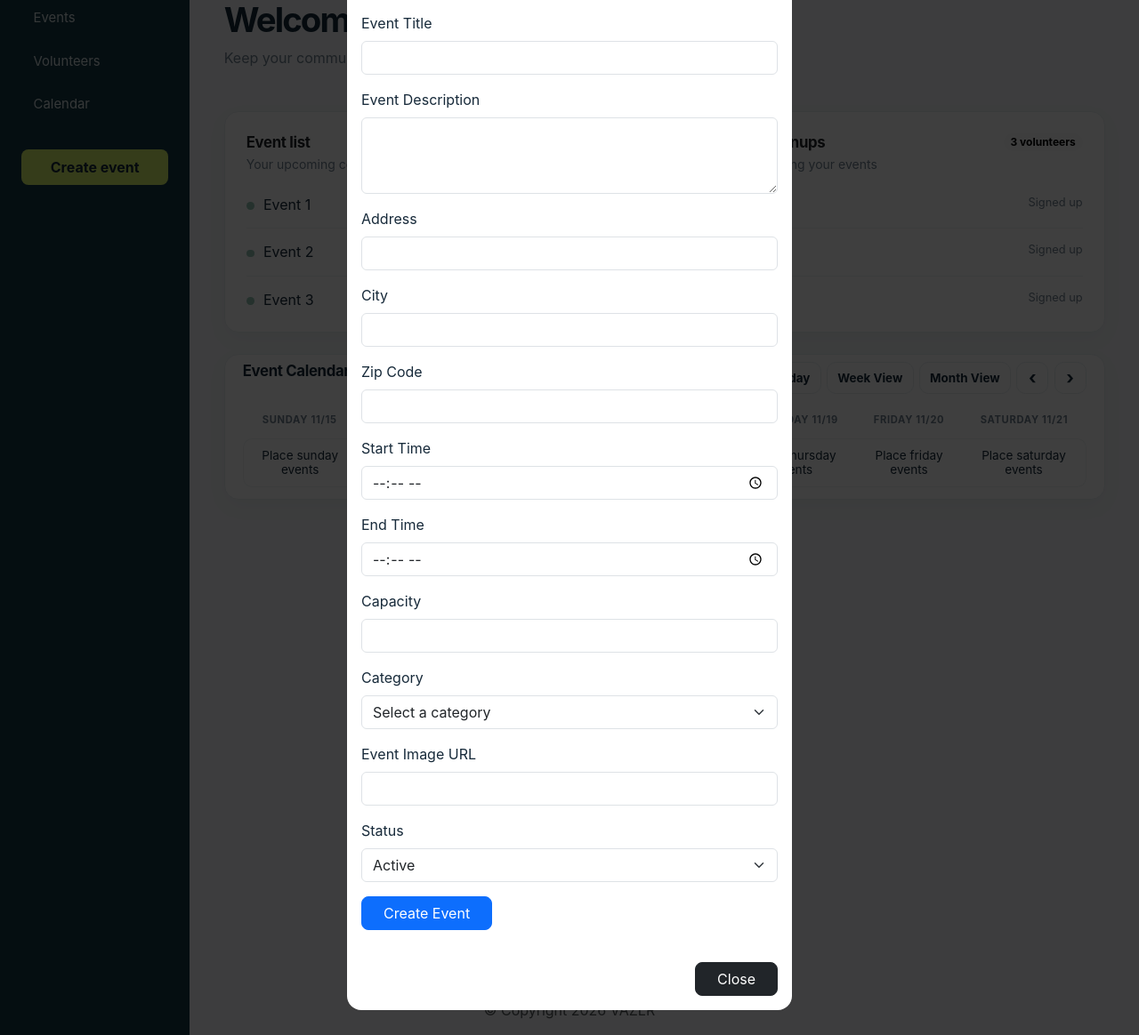
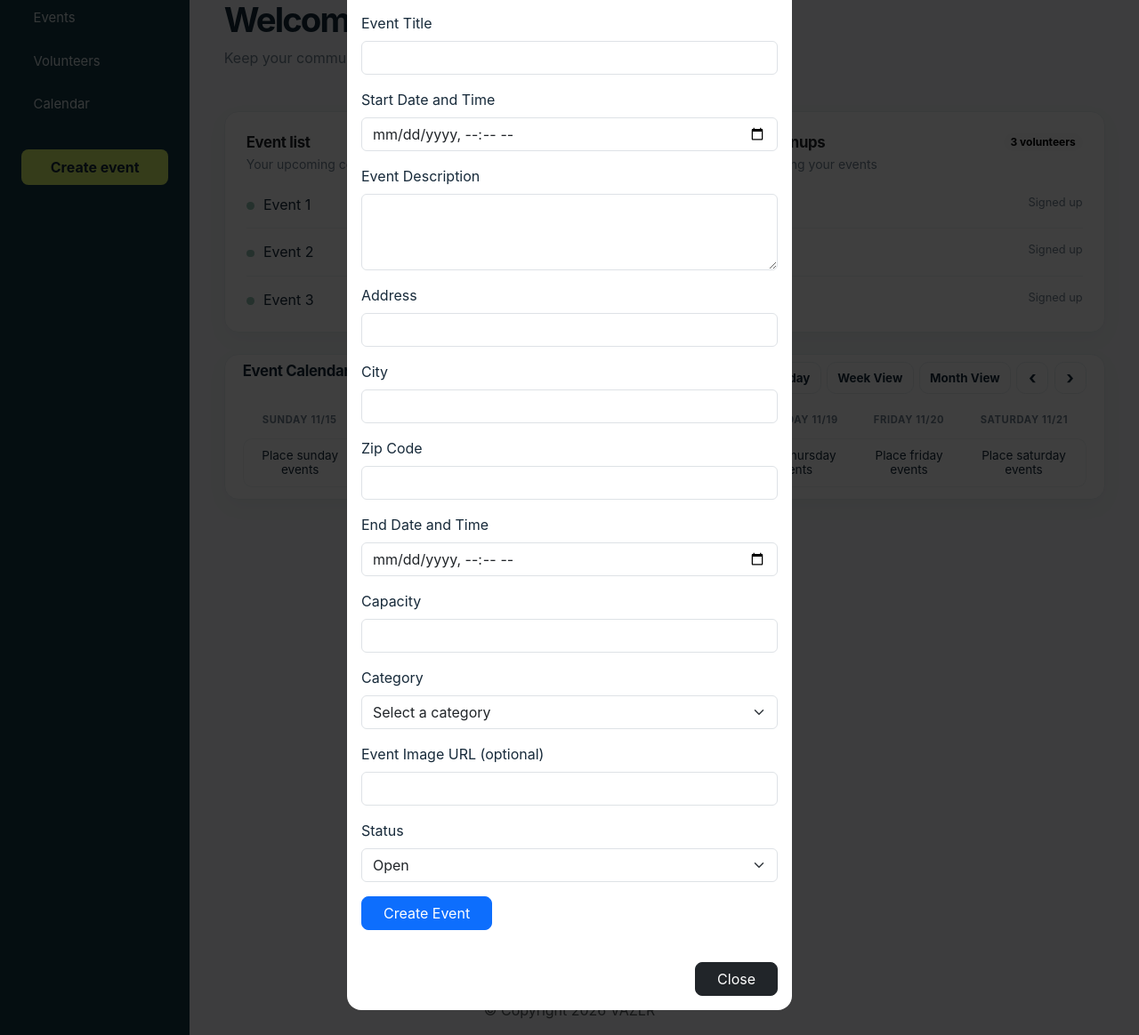
Before and after one commit to ZackM11/Vazlr, a Node server app: page /orgs-test in a window 1280 px wide, after a click on "Create event". Shown: the part 120-1284 px from the top of the page at 89% size. Run offline with Node 20, Linux system fonts and the light colour scheme; some libraries are stand-ins or nearby versions.

Commit message:
Still working on event modal

```diff
--- a/ProjectSourceCode/src/organizations.js
+++ b/ProjectSourceCode/src/organizations.js
@@ -37,13 +37,17 @@ const createEventSchema = zod.object({
 	eventAddress: zod.string().trim().min(1),
 	eventCity: zod.string().trim().min(1),
 	eventZip: zod.string().trim().min(1).max(10),
-	//eventStart: zod.string().datetime({ offset: true }),
-	//eventEnd: zod.string().datetime({ offset: true }),
+	eventStart: zod.string().datetime({ offset: true }),
+	eventEnd: zod.string().datetime({ offset: true }),
 	eventCapacity: zod.coerce.number().int().positive().max(2147483647),
-	//eventCategory: zod.coerce.number().int().positive(),
+	eventCategory: zod.coerce.number().int().positive(),
 	eventImage: zod.union([zod.literal(""), zod.string().url()]).optional(),
 	eventStatus: zod.enum(["open", "cancelled"]).default("open"),
-});
+}).refine(
+	({ eventStart, eventEnd }) =>
+		new Date(eventEnd).getTime() > new Date(eventStart).getTime(),
+	{ path: ["eventEnd"], message: "End time must be after start time." },
+);
 
 router.get("/testing", (req, res) => {
 	res.send("You are a generous philanthropist");
@@ -133,15 +137,15 @@ router.post("/events", requireOrganization, async (req, res) => {
 
 		const newEvent = await db.one(query, [
 			organizationId,
-			67, //vbody.eventCategory,
+			category.id,
 			vbody.eventName,
 			vbody.eventDescription,
 			vbody.eventImage || null,
 			vbody.eventAddress,
 			vbody.eventCity,
 			vbody.eventZip,
-			"06:07", //vbody.eventStart,
-			"06:07", //vbody.eventEnd,
+			vbody.eventStart,
+			vbody.eventEnd,
 			vbody.eventCapacity,
 			vbody.eventStatus,
 		]);
--- a/ProjectSourceCode/views/pages/org-dash.hbs
+++ b/ProjectSourceCode/views/pages/org-dash.hbs
@@ -133,40 +133,36 @@
 						Create an event
 					</h1>
 					<form id="createEventForm" action="/orgs/events" method="post">
+						<div id="createEventFeedback" class="alert d-none" role="alert" aria-live="polite"></div>
 						<div class="mb-3">
 							<label for="eventName" class="form-label">Event Title</label>
 							<input type="text" class="form-control" id="eventName" name="eventName" required />
 						</div>
-						<!--
 						<div class="mb-3">
-							<label for="eventDate" class="form-label">Event Date</label>
-							<input type="date" class="form-control" id="eventDate" name="eventDate" required />
+							<label for="eventStart" class="form-label">Start Date and Time</label>
+							<input type="datetime-local" class="form-control" id="eventStart" name="eventStart"
+								required />
 						</div>
-						-->
 						<div class="mb-3">
 							<label for="eventDescription" class="form-label">Event Description</label>
 							<textarea class="form-control" id="eventDescription" name="eventDescription" rows="3"
 								required></textarea>
 						</div>
 						<div class="mb-3">
-							<label for="eventLocation" class="form-label">Address</label>
+							<label for="eventAddress" class="form-label">Address</label>
 							<input type="text" class="form-control" id="eventAddress" name="eventAddress" required />
 						</div>
 						<div class="mb-3">
-							<label for="eventTime" class="form-label">City</label>
+							<label for="eventCity" class="form-label">City</label>
 							<input type="text" class="form-control" id="eventCity" name="eventCity" required />
 						</div>
 						<div class="mb-3">
-							<label for="eventTime" class="form-label">Zip Code</label>
+							<label for="eventZip" class="form-label">Zip Code</label>
 							<input type="text" class="form-control" id="eventZip" name="eventZip" required />
 						</div>
 						<div class="mb-3">
-							<label for="eventTime" class="form-label">Start Time</label>
-							<input type="time" class="form-control" id="eventTime" name="eventTime" required />
-						</div>
-						<div class="mb-3">
-							<label for="eventEndTime" class="form-label">End Time</label>
-							<input type="time" class="form-control" id="eventEndTime" name="eventEndTime" required />
+							<label for="eventEnd" class="form-label">End Date and Time</label>
+							<input type="datetime-local" class="form-control" id="eventEnd" name="eventEnd" required />
 						</div>
 						<div class="mb-3">
 							<label for="eventCapacity" class="form-label">Capacity</label>
@@ -184,24 +180,23 @@
 								<option value="3">Education</option>
 								<option value="4">Animal Welfare</option>
 								<option value="5">Health & Wellness</option>
-								<option value="6">Community Development</option>
+								<option value="6">Community</option>
 								<option value="7">Arts & Culture</option>
 								<option value="8">Seniors</option>
 							</select>
 						</div>
 						<div class="mb-3">
-							<label for="eventImage" class="form-label">Event Image URL</label>
-							<input type="url" class="form-control" id="eventImage" name="eventImage" accept="image/*"
-								required />
+							<label for="eventImage" class="form-label">Event Image URL (optional)</label>
+							<input type="url" class="form-control" id="eventImage" name="eventImage" />
 						</div>
 						<div class="mb-3">
-							<label for="eventLink" class="form-label">Status</label>
-							<select class="form-select" id="eventLink" name="eventLink" required>
-								<option value="active">Active</option>
-								<option value="inactive">Inactive</option>
+							<label for="eventStatus" class="form-label">Status</label>
+							<select class="form-select" id="eventStatus" name="eventStatus" required>
+								<option value="open">Open</option>
+								<option value="cancelled">Cancelled</option>
 							</select>
 						</div>
-						<button type="submit" class="btn btn-primary rounded-3 px-4">
+						<button id="createEventSubmit" type="submit" class="btn btn-primary rounded-3 px-4">
 							Create Event
 						</button>
 					</form>
@@ -218,6 +213,63 @@
 	<script src="https://cdn.jsdelivr.net/npm/bootstrap@5.3.8/dist/js/bootstrap.bundle.min.js"
 		integrity="sha384-FKyoEForCGlyvwx9Hj09JcYn3nv7wiPVlz7YYwJrWVcXK/BmnVDxM+D2scQbITxI"
 		crossorigin="anonymous"></script>
+	<script>
+		const createEventForm = document.getElementById("createEventForm");
+		const createEventFeedback = document.getElementById("createEventFeedback");
+		const createEventSubmit = document.getElementById("createEventSubmit");
+		const eventStart = document.getElementById("eventStart");
+		const eventEnd = document.getElementById("eventEnd");
+
+		eventStart.addEventListener("change", () => {
+			eventEnd.min = eventStart.value;
+		});
+
+		createEventForm.addEventListener("submit", async (event) => {
+			event.preventDefault();
+			createEventFeedback.className = "alert d-none";
+			createEventFeedback.textContent = "";
+			createEventSubmit.disabled = true;
+
+			try {
+				const formData = new FormData(createEventForm);
+				for (const fieldName of ["eventStart", "eventEnd"]) {
+					const localDateTime = formData.get(fieldName);
+					if (typeof localDateTime !== "string" || !localDateTime) {
+						throw new Error("Enter both the event start and end times.");
+					}
+
+					formData.set(fieldName, new Date(localDateTime).toISOString());
+				}
+
+				const response = await fetch(createEventForm.action, {
+					method: createEventForm.method,
+					headers: {
+						"Accept": "application/json",
+						"Content-Type": "application/x-www-form-urlencoded;charset=UTF-8",
+					},
+					body: new URLSearchParams(formData),
+				});
+				const result = await response.json();
+
+				if (!response.ok) {
+					const fieldErrors = Object.values(result.errors || {}).flat();
+					throw new Error(fieldErrors.join(" ") || result.message || "Unable to create the event.");
+				}
+
+				createEventFeedback.className = "alert alert-success";
+				createEventFeedback.textContent = result.message || "Event created successfully.";
+				createEventForm.reset();
+				eventEnd.removeAttribute("min");
+			} catch (error) {
+				createEventFeedback.className = "alert alert-danger";
+				createEventFeedback.textContent = error instanceof Error
+					? error.message
+					: "Unable to create the event. Please try again.";
+			} finally {
+				createEventSubmit.disabled = false;
+			}
+		});
+	</script>
 </body>
 
 </html>
```
